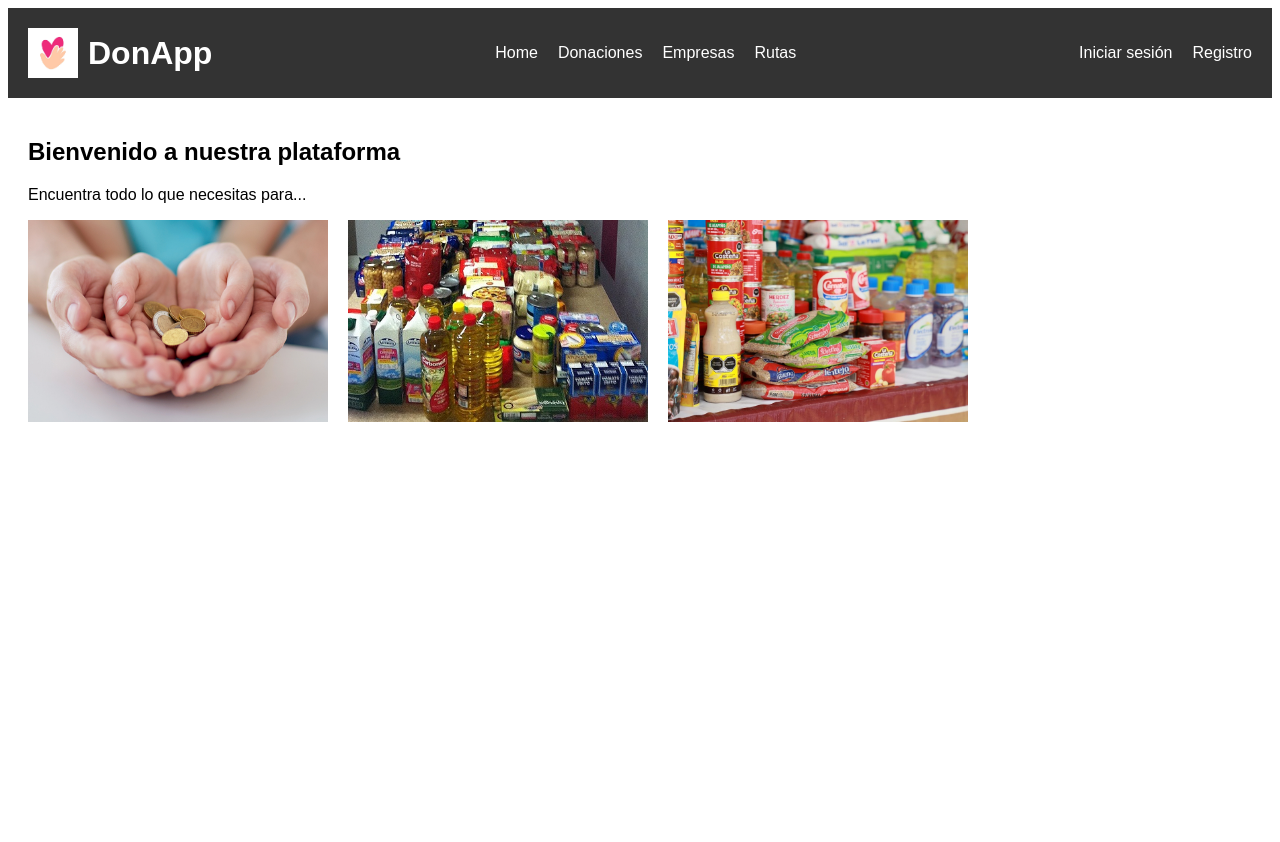
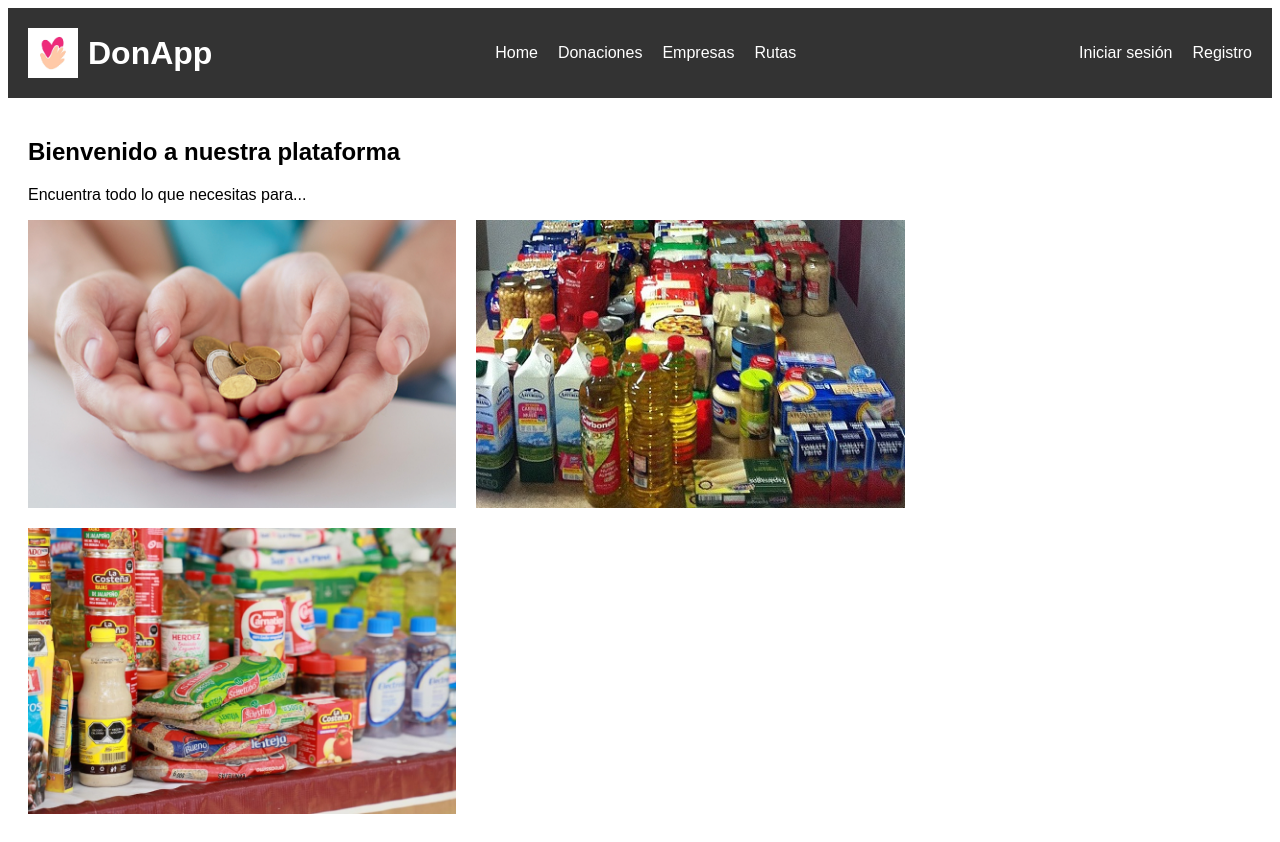
Before and after one commit to DakeloX/ProyectIV, a Next.js app: page / in a window 1280 px wide. Before the commit the page ends 800 px from the top, so only its background shows below. Built offline with nearby package versions, Linux system fonts and the light colour scheme.

Commit message:
Home View react

```diff
--- a/src/app/styles/home.module.css
+++ b/src/app/styles/home.module.css
@@ -61,12 +61,10 @@
 }
 
 .image {
-    width: 30%;
+    width: 35%;
     /* Ajusta el tamaño de las imágenes al 30% del contenedor */
     height: auto;
     /* Altura automática para mantener la proporción */
-    max-width: 300px;
-    /* Establece un ancho máximo para las imágenes */
 }
 
 @media (max-width: 768px) {
```
